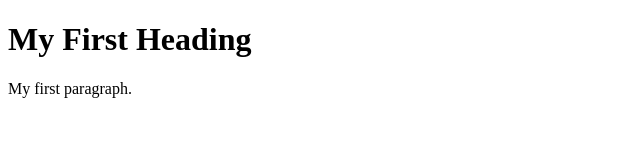
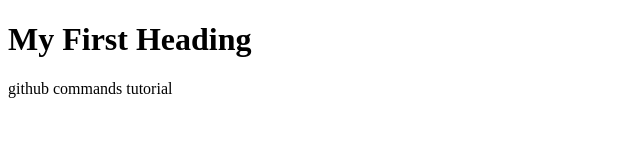
Before and after one commit to pinkykumawat/githubByteUpriseTutorial, a plain HTML site: page index.html in a window 1280 px wide. Shown: the full height of the page, 0-640 px from the left. Drawn offline with Linux system fonts and the light colour scheme.

Commit message:
updated index.html
added new paragraph

```diff
--- a/index.html
+++ b/index.html
@@ -3,7 +3,6 @@
 <body>
 
 <h1>My First Heading</h1>
-<p>My first paragraph.</p>
-
+<p>github commands tutorial</p>
 </body>
 </html>
```
